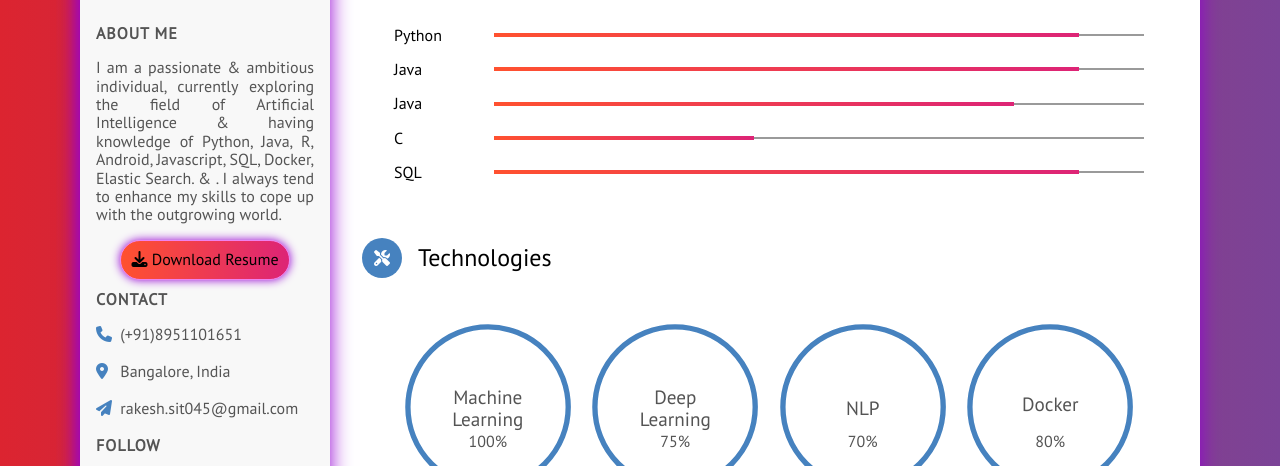
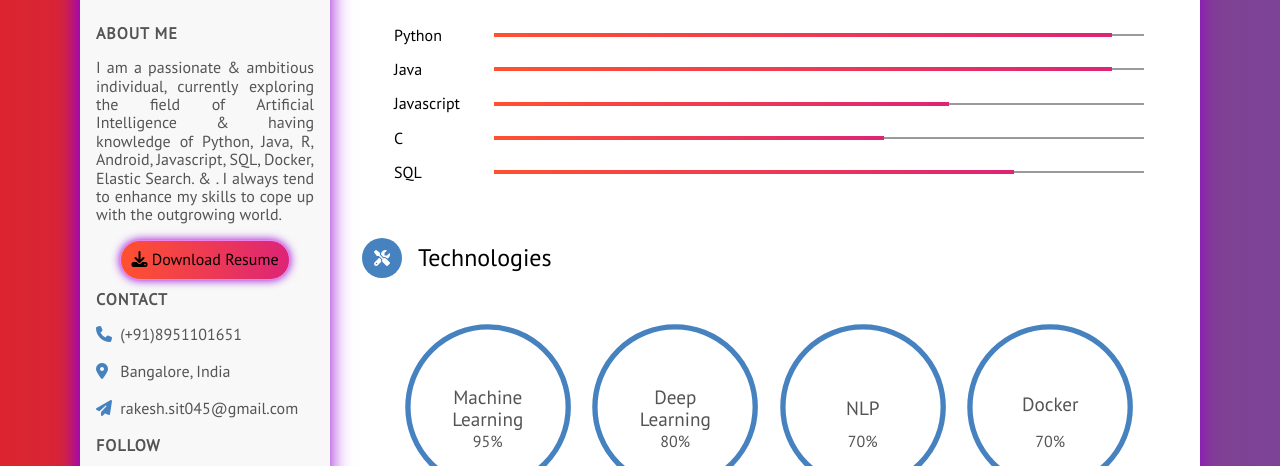
Before and after one commit to RakeshKumar045/Rakesh-DataScience-Resume, a plain HTML site: page index.html in a window 1280 px wide. Shown: the part 383-849 px from the top of the page. Drawn offline with nearby package versions, Linux system fonts and the light colour scheme.

Commit message:
updated latest resume

```diff
--- a/index.html
+++ b/index.html
@@ -114,31 +114,31 @@
           <li>
             <span>Python</span>
             <div class="sb-skeleton">
-              <div class="skillbar" style="--pgbar-length: 90%;"></div>
+              <div class="skillbar" style="--pgbar-length: 95%;"></div>
             </div>
           </li>
           <li>
             <span>Java</span>
             <div class="sb-skeleton">
-              <div class="skillbar" style="--pgbar-length: 90%"></div>
+              <div class="skillbar" style="--pgbar-length: 95%"></div>
             </div>
           </li>
           <li>
-            <span>Java</span>
+            <span>Javascript</span>
             <div class="sb-skeleton">
-              <div class="skillbar" style="--pgbar-length: 80%"></div>
+              <div class="skillbar" style="--pgbar-length: 70%"></div>
             </div>
           </li>
           <li>
             <span>C</span>
             <div class="sb-skeleton">
-              <div class="skillbar" style="--pgbar-length: 40%"></div>
+              <div class="skillbar" style="--pgbar-length: 60%"></div>
             </div>
           </li>
           <li>
             <span>SQL</span>
             <div class="sb-skeleton">
-              <div class="skillbar" style="--pgbar-length: 90%"></div>
+              <div class="skillbar" style="--pgbar-length: 80%"></div>
             </div>
           </li>
         </ul>
@@ -156,18 +156,18 @@
           <li>
             <svg viewbox="0 0 100 100">
               <circle cx="50" cy="50" r="45"></circle>
-              <circle class="cbar" cx="50" cy="50" r="45" style="--percent: 0.75"></circle>
+              <circle class="cbar" cx="50" cy="50" r="45" style="--percent: 0.95"></circle>
             </svg>
             <span class="tl-name">Machine Learning</span>
-            <span class="tl-exp" style="margin-top: 10px;">100%</span>
+            <span class="tl-exp" style="margin-top: 10px;">95%</span>
           </li>
           <li>
             <svg viewbox="0 0 100 100">
               <circle cx="50" cy="50" r="45"></circle>
-              <circle class="cbar" cx="50" cy="50" r="45" style="--percent: 0.75"></circle>
+              <circle class="cbar" cx="50" cy="50" r="45" style="--percent: 0.80"></circle>
             </svg>
             <span class="tl-name">Deep Learning</span>
-            <span class="tl-exp" style="margin-top: 10px;">75%</span>
+            <span class="tl-exp" style="margin-top: 10px;">80%</span>
           </li>
           <li>
             <svg viewbox="0 0 100 100">
@@ -180,10 +180,10 @@
           <li>
             <svg viewbox="0 0 100 100">
               <circle cx="50" cy="50" r="45"></circle>
-              <circle class="cbar" cx="50" cy="50" r="45" style="--percent: 0.8"></circle>
+              <circle class="cbar" cx="50" cy="50" r="45" style="--percent: 0.7"></circle>
             </svg>
             <span class="tl-name" style="margin-top:-4px;">Docker</span>
-            <span class="tl-exp" style="margin-top: 10px;">80%</span>
+            <span class="tl-exp" style="margin-top: 10px;">70%</span>
           </li>
         </ul>
       </div>
```
Also changed, not shown: 2 other files.
